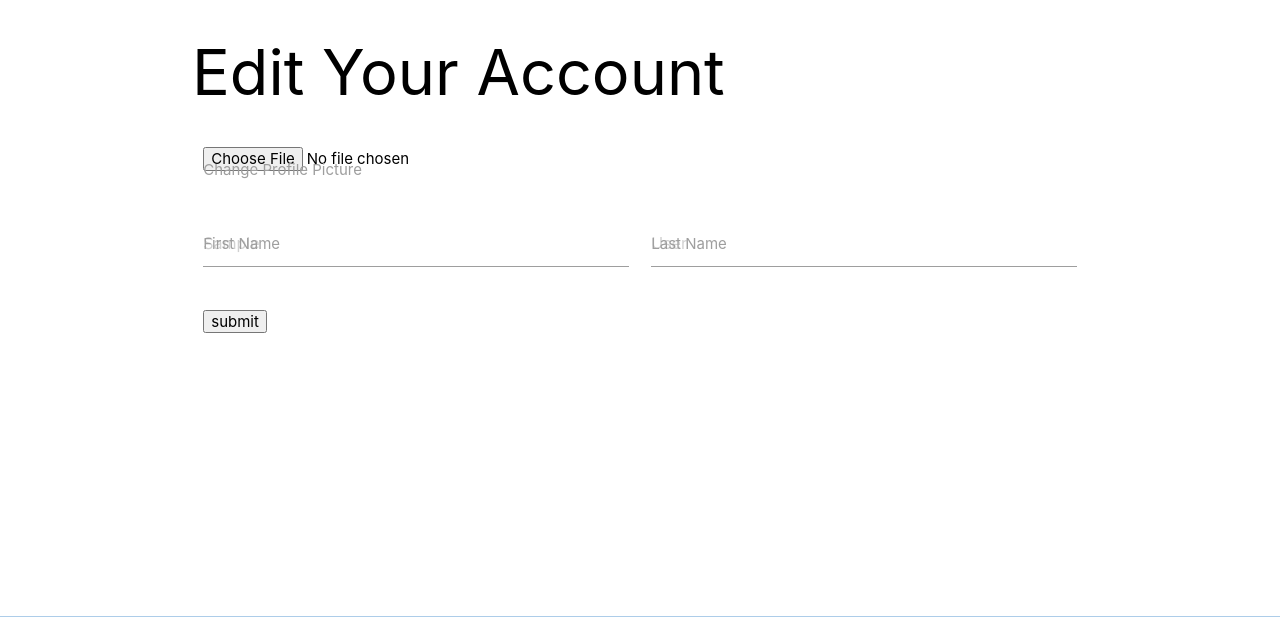
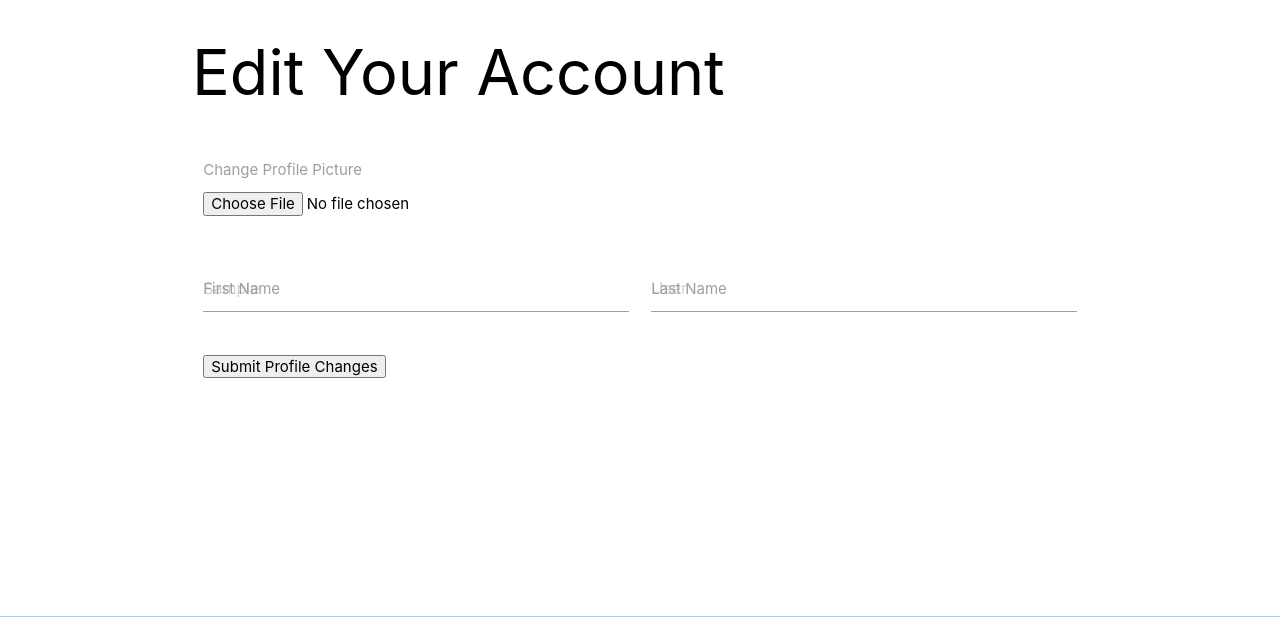
Before and after one commit to BrandonSamaroo/Quizle, a Django app: page /accounts/profile/edit/ in a window 1280 px wide. Shown: the part 132-749 px from the top of the page. Run offline with Django 4.2, Linux system fonts and the light colour scheme; the visitor is signed in with stand-in values (Sample User, id 1).

Commit message:
profile edit page done

```diff
--- a/main_app/templates/main_app/profile_edit.html
+++ b/main_app/templates/main_app/profile_edit.html
@@ -8,8 +8,9 @@
     {% csrf_token %}
     <div class="row">
     <div class="input-field col s12">
+        <label for="profilePic">Change Profile Picture</label>
+        <br><br>
         <input type="file" id="img" name="img" accept="image/*">
-        <label for="profilePic">Change Profile Picture</label>
         </div>
     </div>
     <div class="row">
@@ -22,7 +23,7 @@
         <label for="last_name">Last Name</label>
         </div>
     </div>
-        <input type="submit" value="submit">
+        <input type="submit" value="Submit Profile Changes">
 </form>
 </div>
 </div>
```
